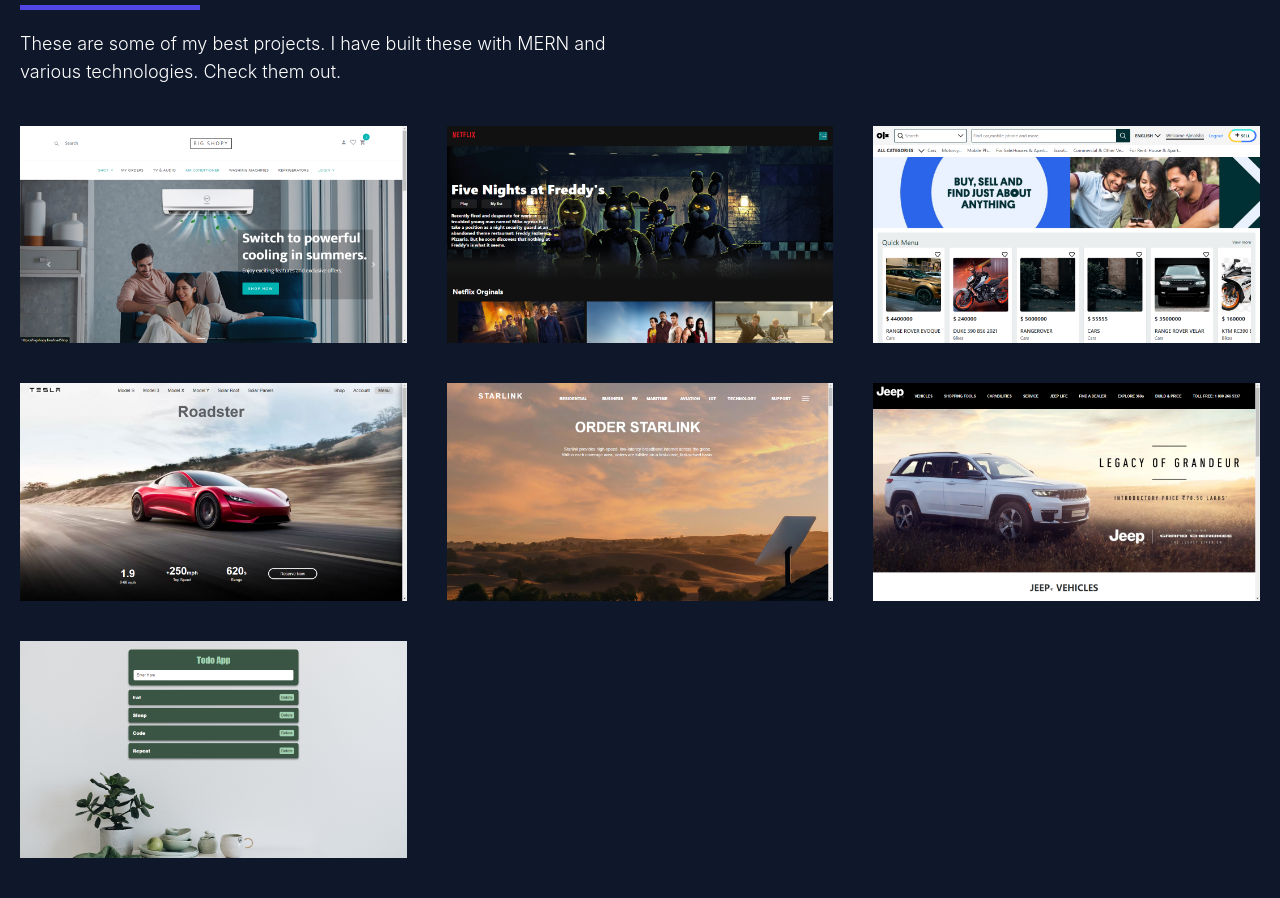
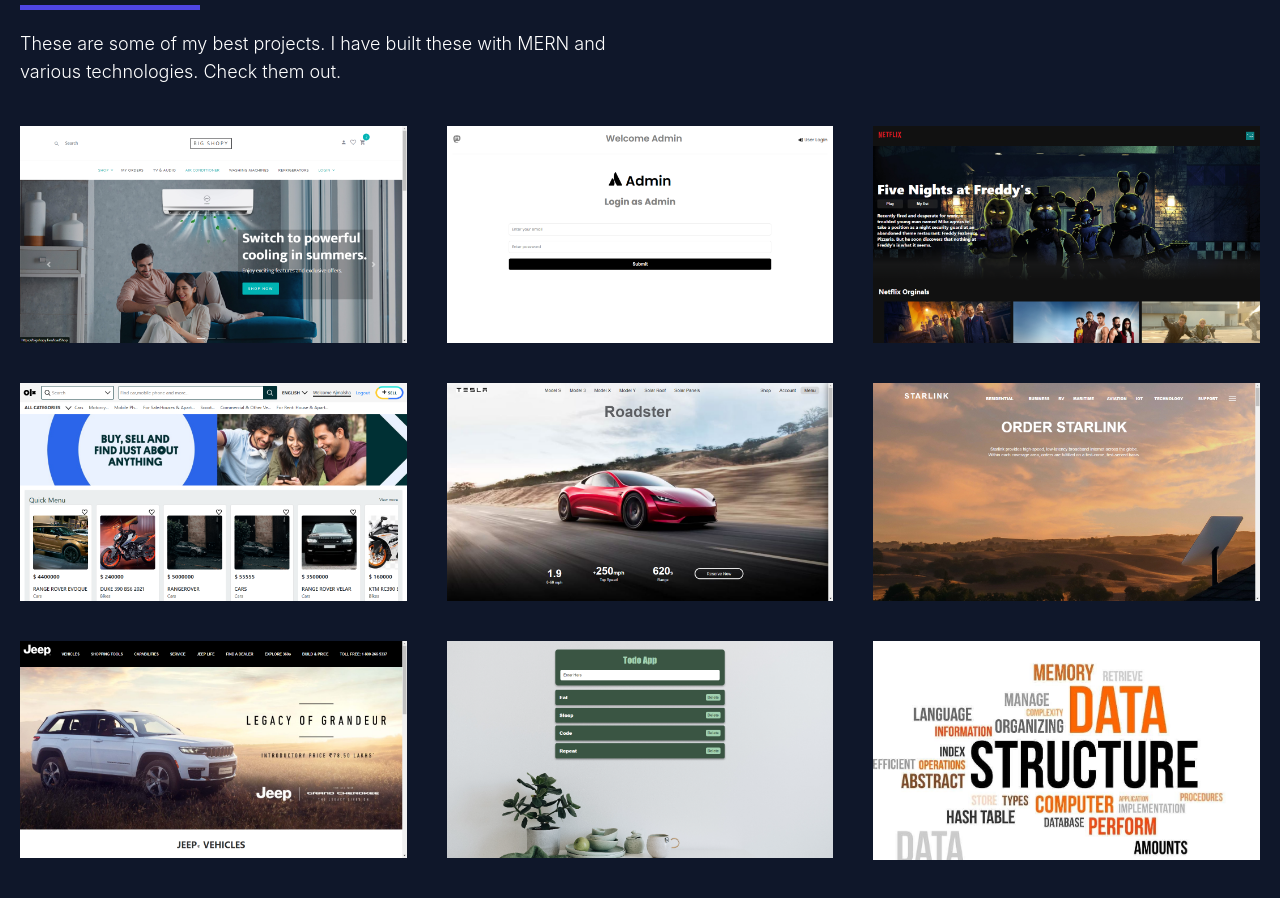
Before and after one commit to AjmalshaSalim/Portfolio-React, a React (Create React App) app: page / in a window 1280 px wide. Shown: the part 1608-2506 px from the top of the page. Built offline with nearby package versions, Linux system fonts and the light colour scheme; the HTML template or start-up script is replaced by a standard one.

Commit message:
project-update

```diff
--- a/src/components/Projects.js
+++ b/src/components/Projects.js
@@ -5,8 +5,9 @@
 import Netflix from "../assets/Netflix.png";
 import Starlink from "../assets/Starlink.png";
 import Jeep from "../assets/Jeep.png";
-// import Ds from "../assets/Ds.jpg";
+import Ds from "../assets/Ds.jpg";
 import Todo from "../assets/Todo.png";
+import GoalSetter from "../assets/GoalSetter.png";
 
 
 const Projects = () => {
@@ -17,6 +18,13 @@
             desc: " An E-commerece Website. Built with CSS, Bootstrap, Node.js, Express.js, MongoDB & MVC Architeture.",
             live: "https://www.bigshopy.live/",
             code: "https://github.com/AjmalshaSalim/BIG-SHOPY",
+        },
+        {
+            img: GoalSetter,
+            title: "GoalSetter",
+            desc: "Goal Setter App. Used React as Front-end and Node JS as Backend. Database - MongoDB(user & Admin), Firebase(image). Also used JWT",
+            live: "/",
+            code: "https://github.com/AjmalshaSalim/Goal-Setter-React",
         },
         {
             img: Netflix,
@@ -60,13 +68,14 @@
             live: "https://mytodooo.netlify.app/",
             code: "https://github.com/AjmalshaSalim/Todo-App-React",
         },
-        // {
-        //     img: Ds,
-        //     title: "Data Structure",
-        //     desc: "Array, Linked list, Hashtable, Heap, Stack, Queue, Tree, Graph",
-        //     live: "/",
-        //     code: "https://github.com/AjmalshaSalim/DATA-STRUCTURE",
-        // },
+        {
+            img: Ds,
+            title: "Data Structure",
+            desc: "Array, Linked list, Hashtable, Heap, Stack, Queue, Tree, Graph",
+            live: "/",
+            code: "https://github.com/AjmalshaSalim/DATA-STRUCTURE",
+        },
+
 
 
     ];
```
Also changed, not shown: src/assets/GoalSetter.png (added).
